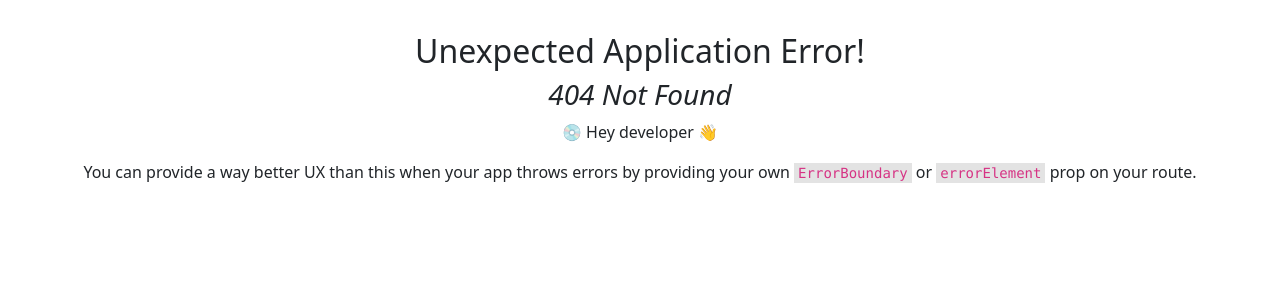
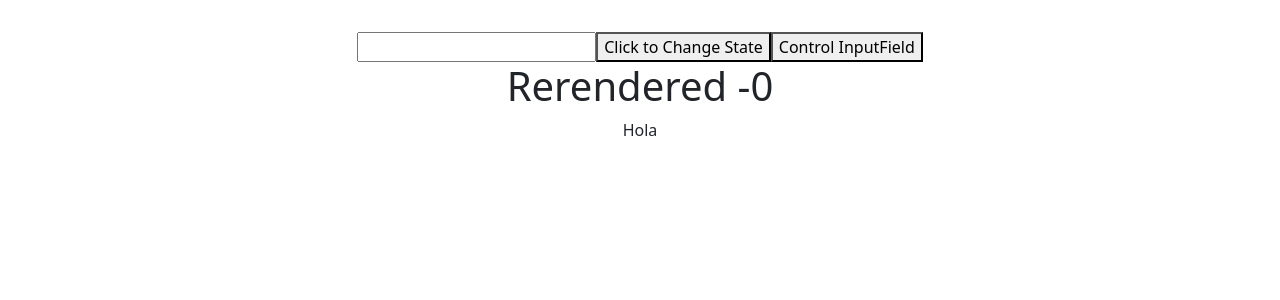
Before and after one commit to digikullReact/julyfrontendreact, a React (Vite) app: page /refhook in a window 1280 px wide. Before the commit this address had no page. Shown: the top 300 px of the page. Built offline with nearby package versions, Linux system fonts and the light colour scheme.

Commit message:
useref hook

```diff
--- /dev/null
+++ b/src/pages/RefHook.jsx
@@ -0,0 +1,59 @@
+import React,{useRef,useState} from 'react'
+import { useEffect } from 'react';
+
+const RefHook = () => {
+    const reff=useRef(0);
+    const inputRef=useRef();
+    const spanRef=useRef();
+
+    const [state,setState]=useState(0);
+    const [renders,setRenders]=useState(0);
+
+    const changeState=()=>{
+        setState(state+1)
+     }
+
+     const changeI=()=>{
+        //setState(state+1)
+
+      //console.log(  inputRef.current)
+      inputRef.current.value="8888"
+      spanRef.current.innerText="Hello world";
+      spanRef.current.style.color="green";
+
+     }
+
+     // this is how you can observe the updation phase of component
+     useEffect(()=>{
+        //console.log("Re rendered")
+        //setRenders(renders+1)
+       // console.log("0");
+       // reff.current=reff.current+1;
+
+     })
+
+
+
+  return (
+    <div>
+
+        <input type={"text"} ref={inputRef} />
+
+  <button onClick={changeState}>
+    Click to Change State
+  </button>
+
+  <button onClick={changeI}>
+
+  Control InputField
+  </button>
+
+  <h1>Rerendered -{reff.current}</h1>
+
+  <span ref={spanRef}>Hola</span>
+
+    </div>
+  )
+}
+
+export default RefHook
--- a/src/routes.jsx
+++ b/src/routes.jsx
@@ -10,6 +10,7 @@ import Controlled from "./pages/Controlled";
 import Uncontrolled from "./pages/Uncontrolled";
 import Something from "./pages/Something";
 import Reducerhook from "./pages/Reducerhook";
+import RefHook from "./pages/RefHook";
 const routes=[
     {
       path: "/",
@@ -63,6 +64,10 @@ const routes=[
 {
   path: "/reducerhook",
   element: <Reducerhook />,
+},
+{
+  path: "/refhook",
+  element: <RefHook />,
 }
 
 
```
